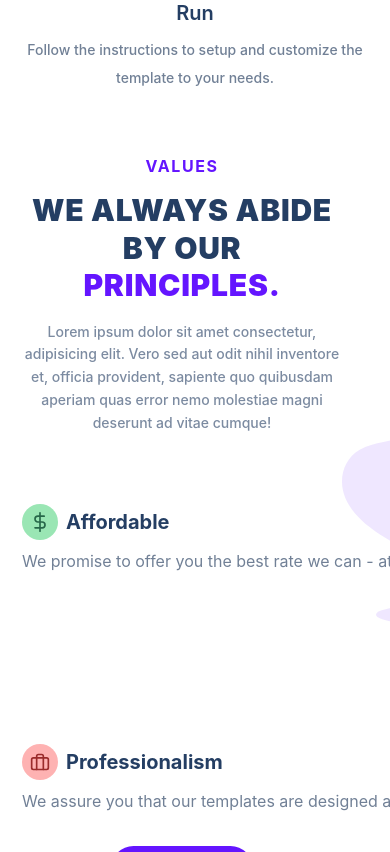
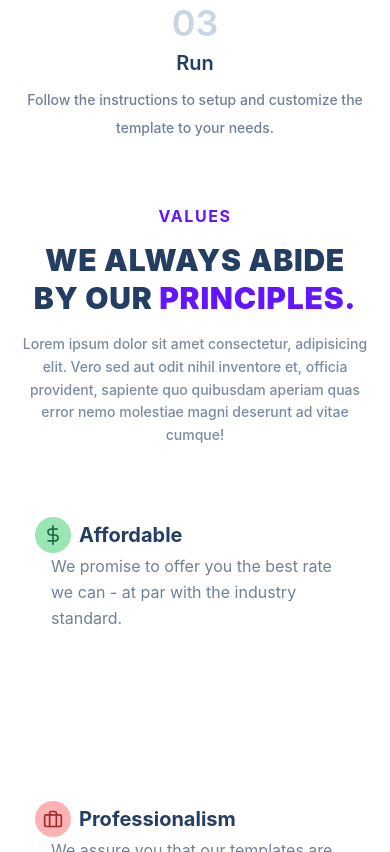
Before and after one commit to Zeel200/treact, a plain HTML site: page index.html in a window 390 px wide. Shown: the part 4047-4899 px from the top of the page. Drawn offline with Linux system fonts and the light colour scheme.

Commit message:
made responsive

```diff
--- a/style.css
+++ b/style.css
@@ -14,9 +14,7 @@ html {
      padding: 0;
      width: 100%;
      overflow-x: hidden;
-     /* Prevents horizontal scrolling */
-     overflow-y: auto;
-     /* Ensures vertical scrolling works without a scrollbar appearing on small screens */
+     overflow: auto;
 }
 
 .row {
@@ -38,7 +36,6 @@ html {
 a {
      display: inline;
      text-decoration: none;
-
 }
 
 img {
@@ -79,7 +76,6 @@ p {
      text-transform: uppercase;
 }
 
-/* #steps .section-title, */
 #features .section-title,
 #pricing .section-title {
      text-align: center;
@@ -611,10 +607,8 @@ header {
 }
 
 .value {
-     flex-direction: column;
      align-items: flex-start;
      text-align: left;
-     width: 800px;
 }
 
 #values .section-tag {
@@ -1211,31 +1205,40 @@ footer {
      h1 {
           font-size: 36px;
      }
+
      .header-description-para {
           font-size: 16px;
      }
+
      .header-img-wrapper {
           display: flex;
           justify-content: flex-end;
      }
+
      .header-img {
           max-width: 512px;
      }
+
      header .row {
           align-items: flex-end;
      }
+
      .header-customers {
           padding-right: 64px;
      }
+
      .plan-button {
           max-width: none;
      }
+
      .plan-bottom {
           padding: 32px 64px;
      }
+
      .testimonials-img {
           width: 41.6667%;
      }
+
      .testimonials-description {
           width: calc(100% - 41.6667%);
      }
@@ -1245,101 +1248,128 @@ footer {
      .nav-links {
           display: none;
      }
+
      .btn-menu {
           display: block;
      }
+
      header .row {
           flex-direction: column;
           align-items: center;
      }
+
      .header-description,
      .header-img-wrapper {
           width: 100%;
           max-width: 512px;
           margin: 0 auto;
      }
+
      .header-description {
           text-align: center;
           display: flex;
           flex-direction: column;
           align-items: center;
      }
+
      h1 {
           font-size: 30px;
      }
+
      .header-description-para {
           margin: 20px 0;
      }
+
      .header-customers {
           padding-right: 0px;
      }
+
      .header-customers-title,
      .header-img-wrapper {
           margin-top: 48px;
      }
+
      .features {
           max-width: 768px;
      }
+
      .feature {
           width: calc(50%);
      }
+
      .feature-title {
           line-height: 1;
      }
+
      .feature-row {
           padding: 32px 8px;
           margin: 0 16px;
      }
+
      .feature-para {
           max-width: none;
      }
+
      .section-para {
           font-size: 16px;
      }
+
      .section-title {
           font-size: 36px;
      }
+
      .quality-description {
           margin-right: 0px;
           padding-right: 48px;
      }
+
      .values-list {
           flex-direction: column;
           max-width: 320px;
      }
+
      .value:nth-child(1),
      .value:nth-child(2) {
           margin-top: 40px;
      }
+
      .plans {
           flex-direction: column;
           align-items: center;
      }
+
      .plan {
           margin-right: 0px;
      }
+
      #features .section-title,
      #pricing .section-title {
           font-size: 48px;
      }
+
      .testimonials-description {
           padding-left: 48px;
      }
+
      .start-row {
           flex-direction: column;
      }
+
      .start-title {
           text-align: center;
           width: 100%;
           max-width: 512px;
      }
+
      .start-buttons {
           width: auto;
           margin-top: 24px;
      }
+
      .start-button {
           padding: 16px 32px;
      }
+
      footer {
           padding: 80px 32px;
      }
@@ -1349,17 +1379,21 @@ footer {
      .features {
           justify-content: center;
      }
+
      .feature {
           width: auto;
           max-width: 384px;
      }
+
      .section-para {
           font-size: 14px;
      }
+
      #quality .row,
      #values .row {
           flex-direction: column-reverse;
      }
+
      .quality-description,
      .steps-description,
      .values-description,
@@ -1368,6 +1402,7 @@ footer {
           margin-top: 64px;
           text-align: center;
      }
+
      .quality-description,
      .quality-img-wrapper,
      .steps-description,
@@ -1379,53 +1414,86 @@ footer {
           width: 100%;
           max-width: 448px;
      }
+
      #steps .row,
      #testimonials .row {
           flex-direction: column;
           align-items: center;
      }
+
      .step {
           flex-direction: column;
           align-items: center;
      }
+
      .step-description {
           margin-top: 12px;
           margin-left: 0;
      }
+
      .values-list {
           margin: 0 auto;
      }
+
      .value:nth-of-type(1) {
           margin-right: 0px;
      }
+
      .value {
           display: flex;
           flex-direction: column;
           align-items: left;
      }
+
+     .value-para {
+          align-items: center;
+          margin: 0 auto;
+          padding: 0 16px;
+          width: 100%;
+          max-width: 100%;
+          overflow-wrap: break-word;
+          /* Ensures long words don't overflow */
+          word-wrap: break-word;
+          /* Legacy support for break-word */
+          box-sizing: border-box;
+          /* Ensure padding is included in width */
+     }
+
+     .values-img {
+          display: none;
+     }
+
      #pricing .row {
           margin-top: 40px;
      }
+
      .testimonials-description {
           padding-left: 0;
      }
+
      .footer-columns {
           justify-content: flex-start;
      }
+
      .footer-column {
           width: calc(100% / 3);
      }
+
      .footer-bottom {
           flex-direction: column;
           align-items: center;
      }
-     .footer-copyright, .footer-socials {
+
+     .footer-copyright,
+     .footer-socials {
           margin-top: 32px;
      }
+
      .footer-socials {
           margin-left: 0px;
      }
-     .footer-social--link:first-child {
+
+     .footer-social-link:first-child {
           margin-left: 0px;
      }
 }
@@ -1434,21 +1502,25 @@ footer {
      .section-title {
           line-height: 1.25;
      }
+
      .container {
           /* padding: 80px 0; */
           width: 100%;
           padding: 0 10px;
      }
+
      .header-email {
           flex-direction: column;
           height: auto;
      }
+
      .header-email-input {
           position: static;
           padding: 16px 0;
           padding-left: 32px;
           line-height: 1.5;
      }
+
      .header-email-btn {
           width: 100%;
           padding: 16px 0;
@@ -1456,102 +1528,136 @@ footer {
           margin-bottom: 0px;
           line-height: 1.5;
      }
+
      .header-customers-title {
           font-size: 14px;
           letter-spacing: 0.05em;
      }
+
      .section-title {
           font-size: 30px;
      }
-     #features .section-title, #pricing .section-title {
+
+     #features .section-title,
+     #pricing .section-title {
           font-size: 36px;
      }
+
      .feature-row {
           flex-direction: column;
           align-items: center;
           text-align: center;
      }
+
      .feature-title {
           letter-spacing: 0.025em;
           line-height: 1;
      }
+
      .feature-text {
           margin-left: 0px;
           margin-top: 16px;
      }
+
      .feature-para {
           margin-top: 4px;
           line-height: 2;
      }
+
      #steps .section-title {
           margin: 16px 0 0 0;
      }
+
      .steps-list {
           margin-top: 48px;
      }
+
+     #quality .btn,
+     #testimonials .testimonial-btns{
+          margin-bottom: 50px;
+     }
+
      .btn {
           line-height: 1.5;
      }
+
      .plan-price {
           font-size: 36px;
      }
+
      .plan-bottom {
           padding: 32px 48px;
      }
+
      .testimonial-para {
           margin-bottom: 32px;
      }
+
      .testimonial-bottom {
           flex-direction: column;
           align-items: center;
           padding-top: 4px;
      }
+
      .testimonial-profile {
           flex-direction: column;
           align-items: center;
      }
+
      .testimonial-details {
           margin-left: 0;
           margin-top: 8px;
      }
+
      .testimonial-img {
           height: 64px;
           width: 64px;
      }
+
      .testimonial-buttons {
           margin-top: 32px;
      }
+
      .start-title {
           font-size: 24px;
      }
+
      .start-container {
           padding: 80px 0;
      }
+
      .start-buttons {
           flex-direction: column;
      }
+
      .start-button:nth-child(1) {
           margin-right: 0;
      }
+
      .start-button {
           padding: 12px 24px;
           font-size: 14px;
      }
+
      .start-button:nth-child(2) {
           margin-top: 16px;
      }
+
      main {
           margin-bottom: 80px;
      }
+
      .footer-columns {
           justify-content: center;
      }
+
      .footer-column {
           width: auto;
           padding: 0 16px;
           text-align: center;
           align-items: center;
      }
+
      .footer-copyright {
           font-size: 14px;
           text-align: center;
```
Lines whose indentation alone changed are shown as unchanged.
